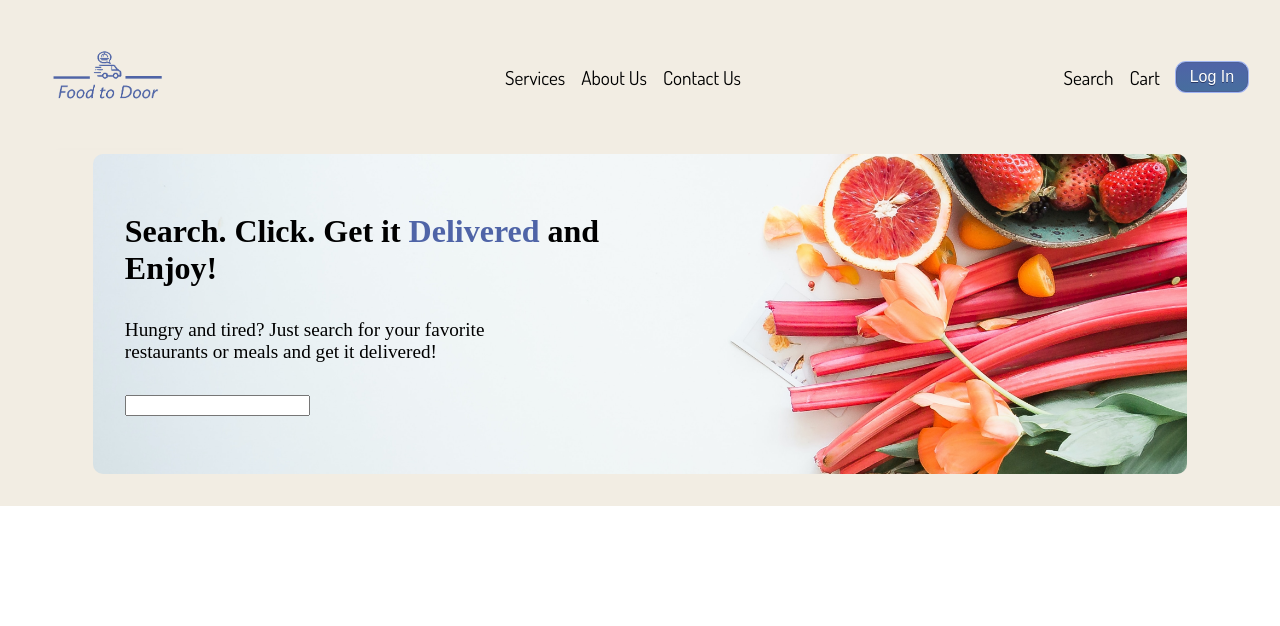
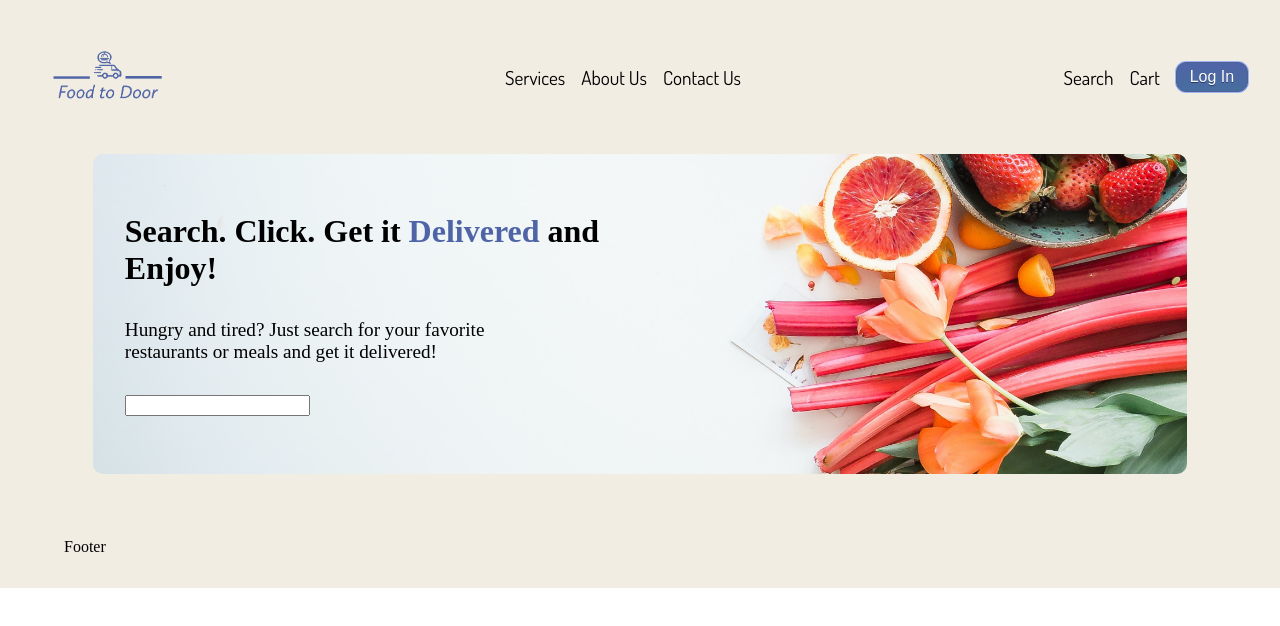
Before and after one commit to moisesg526/food-to-door, a React (Create React App) app: page / in a window 1280 px wide. Shown: the top 626 px of the page. Built offline with nearby package versions, Linux system fonts and the light colour scheme.

Commit message:
Added Footer component and css file

```diff
--- a/src/App.js
+++ b/src/App.js
@@ -1,5 +1,6 @@
 import Navbar from "./components/navbar";
 import Body from "./components/body";
+import Footer from "./components/footer";
 import "./css/app.css";
 
 function App() {
@@ -7,6 +8,7 @@
     <div className="app-components">
       <Navbar />
       <Body />
+      <Footer />
     </div>
   );
 }
--- /dev/null
+++ b/src/components/footer.js
@@ -0,0 +1,11 @@
+import "../css/footer.css"
+
+function Footer() {
+    return (
+        <div className="footer">
+            <p>Footer</p>
+        </div>
+    )
+}
+
+export default Footer;
--- /dev/null
+++ b/src/css/footer.css
@@ -0,0 +1,3 @@
+.footer {
+    padding: 4rem 2rem 0;
+}
```
